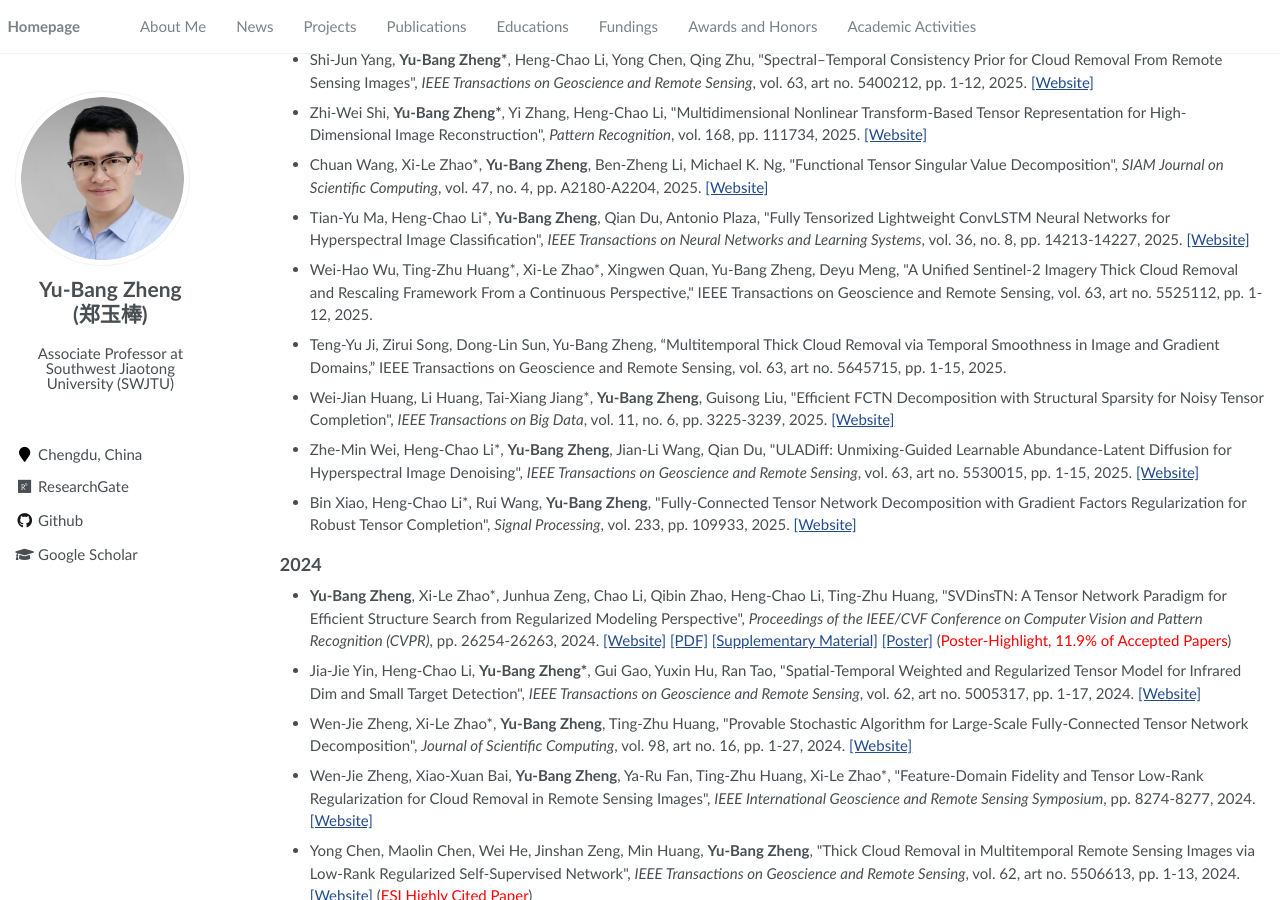
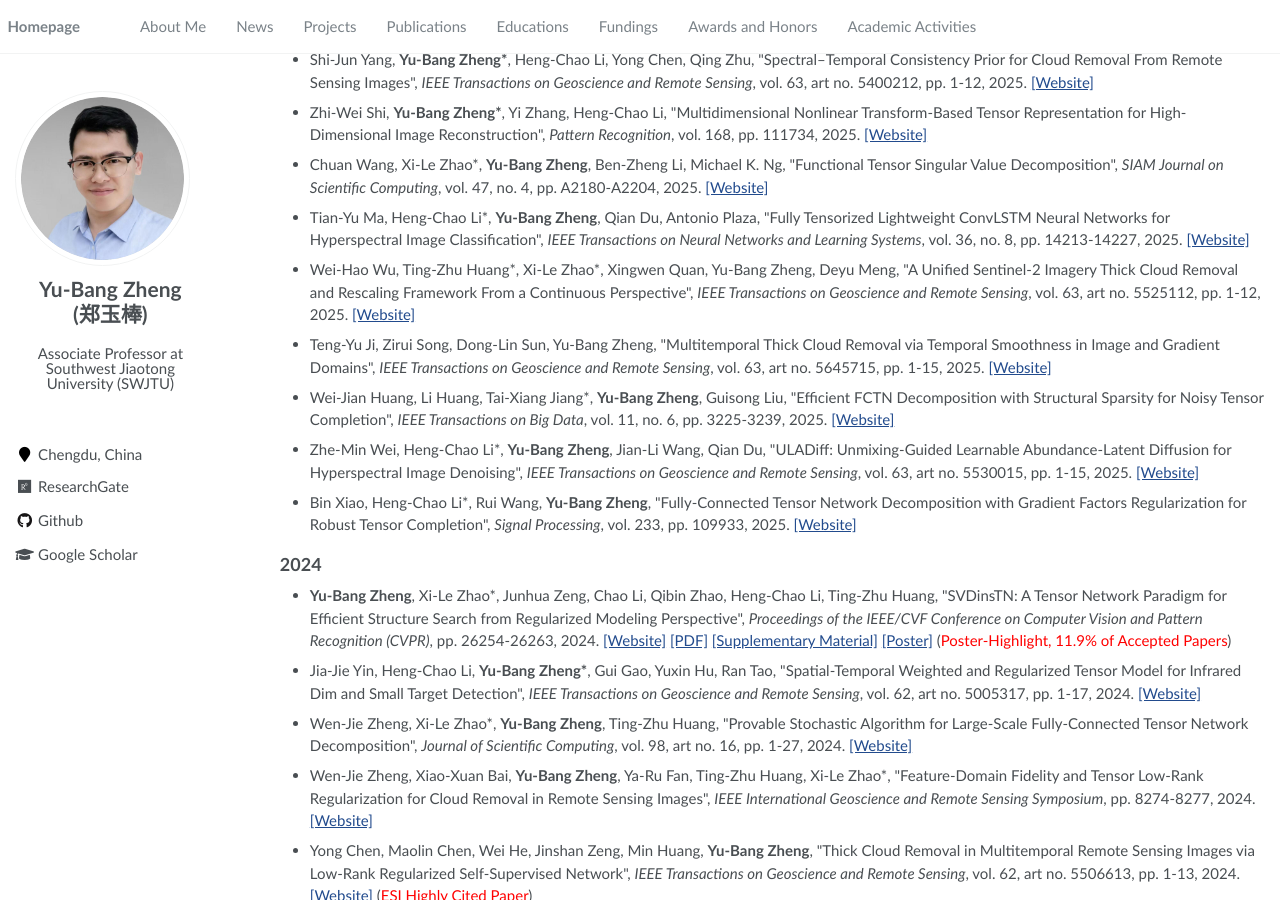
Before and after one commit to YuBangZheng/yubangzheng.github.io, a Jekyll site: the page built from pages/about.md, in a window 1280 px wide and 900 px high, scrolled down 1005 px. Built offline with Jekyll 4.4.1, drawn with Linux system fonts in a browser that asks for light colours; a script that is not in the unit is left out.

Commit message:
Update about.md

```diff
--- a/pages/about.md
+++ b/pages/about.md
@@ -84,9 +84,9 @@ My current interests include high-dimensional image processing, machine learning
 
 - Tian-Yu Ma, Heng-Chao Li\*, **Yu-Bang Zheng**, Qian Du, Antonio Plaza, \"Fully Tensorized Lightweight ConvLSTM Neural Networks for Hyperspectral Image Classification\", _IEEE Transactions on Neural Networks and Learning Systems_, vol. 36, no. 8, pp. 14213-14227, 2025. [[Website]](https://ieeexplore.ieee.org/document/10798991)
 
-- Wei-Hao Wu, Ting-Zhu Huang\*, Xi-Le Zhao\*, Xingwen Quan, Yu-Bang Zheng, Deyu Meng, \"A Unified Sentinel-2 Imagery Thick Cloud Removal and Rescaling Framework From a Continuous Perspective,\" IEEE Transactions on Geoscience and Remote Sensing, vol. 63, art no. 5525112, pp. 1-12, 2025.
+- Wei-Hao Wu, Ting-Zhu Huang\*, Xi-Le Zhao\*, Xingwen Quan, Yu-Bang Zheng, Deyu Meng, \"A Unified Sentinel-2 Imagery Thick Cloud Removal and Rescaling Framework From a Continuous Perspective\", _IEEE Transactions on Geoscience and Remote Sensing_, vol. 63, art no. 5525112, pp. 1-12, 2025. [[Website]](https://ieeexplore.ieee.org/document/11162693)
 
-- Teng-Yu Ji, Zirui Song, Dong-Lin Sun, Yu-Bang Zheng, "Multitemporal Thick Cloud Removal via Temporal Smoothness in Image and Gradient Domains," IEEE Transactions on Geoscience and Remote Sensing, vol. 63, art no. 5645715, pp. 1-15, 2025.
+- Teng-Yu Ji, Zirui Song, Dong-Lin Sun, Yu-Bang Zheng, \"Multitemporal Thick Cloud Removal via Temporal Smoothness in Image and Gradient Domains\", _IEEE Transactions on Geoscience and Remote Sensing_, vol. 63, art no. 5645715, pp. 1-15, 2025. [[Website]](https://ieeexplore.ieee.org/document/11179937)
 
 - Wei-Jian Huang, Li Huang, Tai-Xiang Jiang\*, **Yu-Bang Zheng**, Guisong Liu, \"Efficient FCTN Decomposition with Structural Sparsity for Noisy Tensor Completion\", _IEEE Transactions on Big Data_, vol. 11, no. 6, pp. 3225-3239, 2025. [[Website]](https://ieeexplore.ieee.org/document/11077440)
 
```
